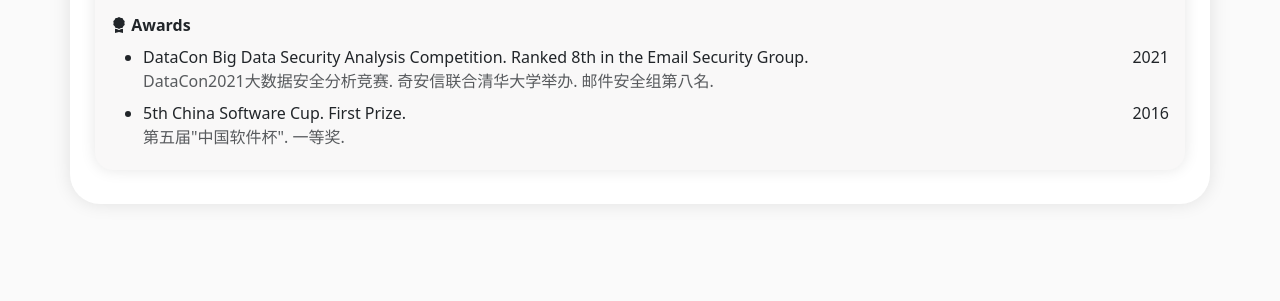
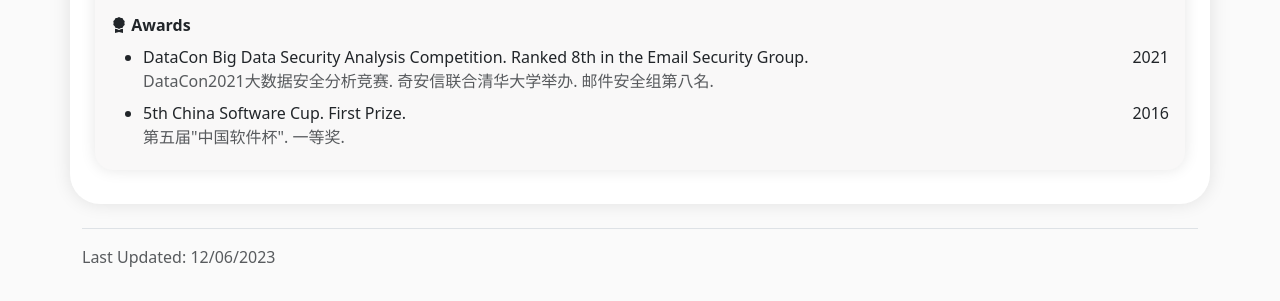
Before and after one commit to d0scoo1/d0scoo1.github.io, a plain HTML site: page intro.html in a window 1280 px wide. Shown: the part 2300-2601 px from the top of the page. Before the commit the page ends 2544 px from the top, so only its background shows below. Drawn offline with nearby package versions, Linux system fonts and the light colour scheme.

Commit message:
update footer

```diff
--- a/intro.html
+++ b/intro.html
@@ -409,11 +409,15 @@ https://www.iconfont.cn/collections/detail?spm=a313x.user_detail.i1.dc64b3430.15
             </div>
         </div>
 
-        <footer>
+        <footer class="d-flex flex-wrap justify-content-between align-items-center py-3 my-4 border-top">
+            <div class="col-md-4 d-flex align-items-center">
 
+                <span class="text-muted">
+                    Last Updated: 12/06/2023
+                </span>
+            </div>
         </footer>
     </main>
-
 
 
 
```
